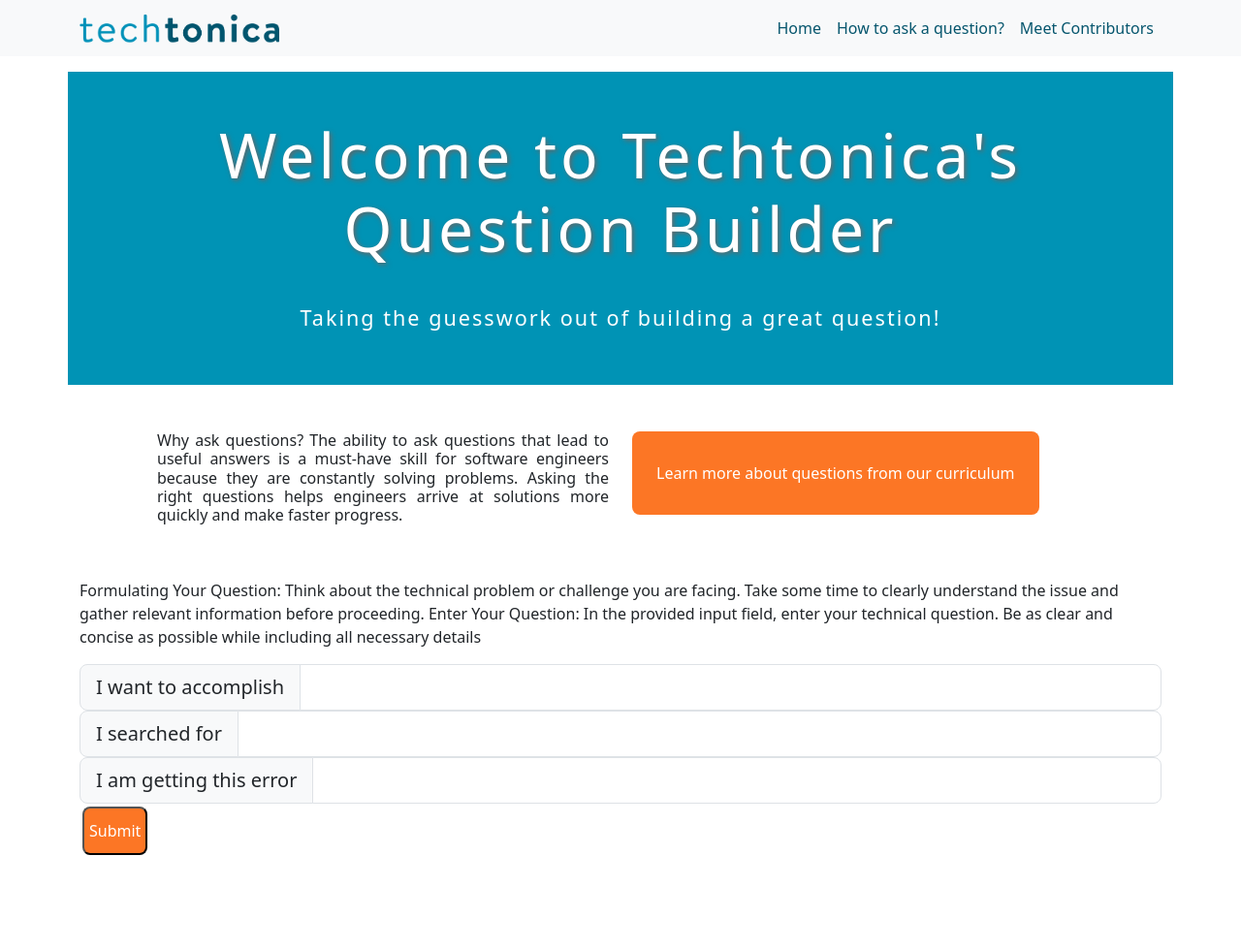
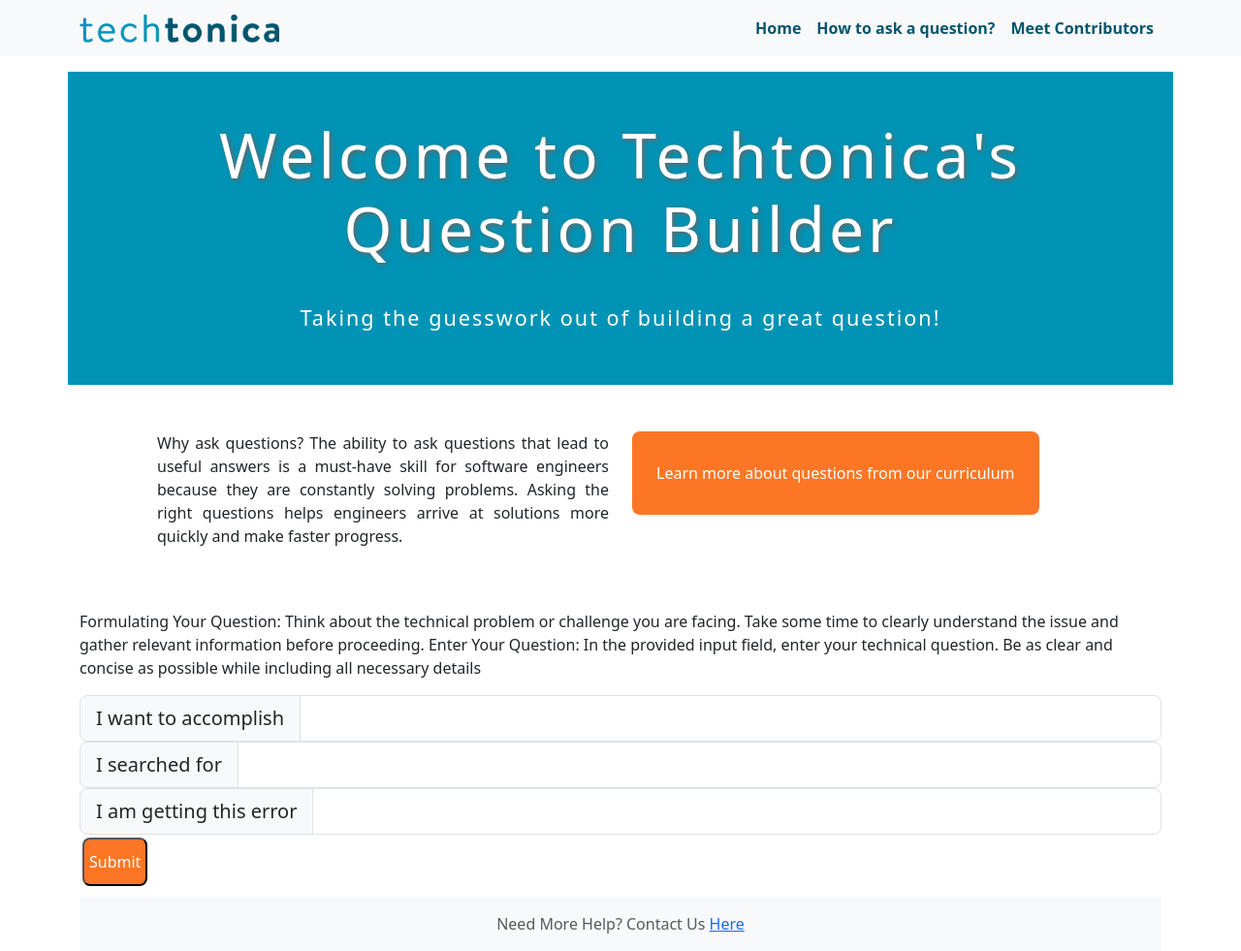
Before and after one commit to Roshanell/question-craft, a React (Vite) app in the folder client/: page / in a window 1280 px wide. Shown: the whole page at 97% size. Before the commit the page ends 893 px from the top, so only its background shows below. Built offline with nearby package versions, Linux system fonts and the light colour scheme; no server answers.

Commit message:
update media breakpoints

```diff
--- a/client/package.json
+++ b/client/package.json
@@ -15,6 +15,7 @@
     "bootstrap-icons": "^1.10.5",
     "react": "^18.2.0",
     "react-bootstrap": "^2.7.4",
+    "react-bootstrap-icons": "^1.10.3",
     "react-dom": "^18.2.0",
     "react-router-dom": "^6.11.2"
   },
--- a/client/src/components/AboutSection.jsx
+++ b/client/src/components/AboutSection.jsx
@@ -11,18 +11,18 @@
 
       {/* Card section */}
       <Container>
-        <Row>
+      <Row>
           <Col xs={12}>
             <Card className="mb-3">
               <Row noGutters>
-                <Col xs={4}>
-                  <Image src="https://miro.medium.com/v2/resize:fit:1000/format:webp/1*K4UH3KOsovJE7fzqdA23Fg.png"   style={{ maxWidth: '300px' }} roundedCircle className="p-3" />
+                <Col xs={12} sm={4} className="d-flex justify-content-center justify-content-sm-start">
+                  <Image src="https://miro.medium.com/v2/resize:fit:1000/format:webp/1*K4UH3KOsovJE7fzqdA23Fg.png" style={{ maxWidth: '100%', height: 'auto', width: '200px' }} roundedCircle className="p-3" />
                 </Col>
-                <Col xs={8}>
+                <Col xs={12} sm={8}>
                   <Card.Body>
                     <Card.Title>Meet Roshanell (she/her)</Card.Title>
                     <Card.Text>
-                    Roshanell is an inspiring educator-turned-software engineer, bringing a unique blend of skills to the tech industry. Her fascination with leveraging software tools to enrich classroom learning and streamline lesson-planning led her to Techtonica, an organization dedicated to nurturing diversity in tech. During her time at Techtonica, Roshanell developed an innovative AI-powered application to revolutionize educational practices, further blending her passion for technology and education. With her newly-minted coding skills and deep educational insights, Roshanell stands poised to make significant contributions to any tech team, bringing a fresh and impactful perspective to software development.
+                      Roshanell is an inspiring educator-turned-software engineer, bringing a unique blend of skills to the tech industry. Her fascination with leveraging software tools to enrich classroom learning and streamline lesson-planning led her to Techtonica, an organization dedicated to nurturing diversity in tech. During her time at Techtonica, Roshanell developed an innovative AI-powered application to revolutionize educational practices, further blending her passion for technology and education. With her newly-minted coding skills and deep educational insights, Roshanell stands poised to make significant contributions to any tech team, bringing a fresh and impactful perspective to software development.
                     </Card.Text>
                   </Card.Body>
                 </Col>
@@ -35,17 +35,13 @@
             <Card className="mb-3">
               <Row noGutters>
                 <Col xs={4}>
-                  <Image src="path_to_image2.jpg" roundedCircle className="p-3" />
+                  <Image src="https://miro.medium.com/v2/resize:fit:1000/format:webp/1*ZzUGWgV_iSVhWHHtQVPHSw.png"  style={{ maxWidth: '300px' }} roundedCircle className="p-3" />
                 </Col>
                 <Col xs={8}>
                   <Card.Body>
-                    <Card.Title>Card 2</Card.Title>
+                    <Card.Title>Meet Tanya (they/them)</Card.Title>
                     <Card.Text>
-                      Line 1<br />
-                      Line 2<br />
-                      Line 3<br />
-                      Line 4<br />
-                      Line 5
+                    A life-long learner, Tanya is passionate about the intersection between tech and humans. Prior to joining Techtonica, they served as a library assistant where they used their skills acquired from their anthropology degree to coordinate various community events and programs. Their curiosity in tech grew as they led digital literacy classes and began to immerse themselves in the HTML, CSS, and the world of tech. They are excited to integrate their previous skills with those learned at Techtonica in order to create inclusive tech spaces by and for underrepresented communities.
                     </Card.Text>
                   </Card.Body>
                 </Col>
--- a/client/src/components/AskingQuestions.jsx
+++ b/client/src/components/AskingQuestions.jsx
@@ -4,9 +4,9 @@
 	return (
 		<div className="row row_center">
             <div className="column">
-            <h6 className="justify">Why ask questions? The ability to ask questions that lead to useful answers is a must-have skill for
+            <p className="justify">Why ask questions? The ability to ask questions that lead to useful answers is a must-have skill for
             software engineers because they are constantly solving problems. Asking the right questions helps engineers arrive at
-            solutions more quickly and make faster progress.</h6>
+            solutions more quickly and make faster progress.</p>
             </div>
             <div className="column">
             <a href="https://github.com/Techtonica/curriculum/blob/main/onboarding/asking-good-questions.md"
--- a/client/src/components/Footer.jsx
+++ b/client/src/components/Footer.jsx
@@ -4,8 +4,13 @@
 const Footer = () => {
   return (
     <footer className="footer mt-auto py-3 bg-light">
-      <div className="container d-flex justify-content-center align-items-center">
-        <span className="text-muted"> Need More Help? Contact Us <Link to="/about">Here</Link> </span>
+      <div
+        className="container d-flex justify-content-center align-items-center"
+        style={{ borderRadius: '100px' }}
+      >
+        <span className="text-muted">
+          Need More Help? Contact Us <Link to="/about">Here</Link>
+        </span>
       </div>
     </footer>
   );
--- a/client/src/components/NavBar.css
+++ b/client/src/components/NavBar.css
@@ -6,3 +6,7 @@
   .link-style:hover {
     color: #3ca1c1; /* Lightened color when hovering */
   }
+
+.nav-link {
+  font-weight: bold;
+}
--- a/client/src/components/NavBar.jsx
+++ b/client/src/components/NavBar.jsx
@@ -27,9 +27,9 @@
           <Navbar.Toggle aria-controls="basic-navbar-nav" />
                 <Navbar.Collapse id="basic-navbar-nav">
                     <Nav className="ms-auto">
-                      <Link className="nav-link" to='/' style={{ color: '#05556d' }} >Home</Link>
-                      <a className="nav-link" href="https://github.com/Techtonica/curriculum/blob/main/onboarding/asking-good-questions.md" style={{ color: '#05556d' }} >How to ask a question?</a>
-                      <Link className="nav-link" to='/about' style={{ color: '#05556d' }} >Meet Contributors </Link>
+                      <Link className="nav-link" to='/'style={{ color: '#05556d', fontWeight: 'bold' }} >Home</Link>
+                      <a className="nav-link" href="https://github.com/Techtonica/curriculum/blob/main/onboarding/asking-good-questions.md"style={{ color: '#05556d', fontWeight: 'bold' }} >How to ask a question?</a>
+                      <Link className="nav-link" to='/about' style={{ color: '#05556d', fontWeight: 'bold' }} >Meet Contributors </Link>
                     </Nav>
                 </Navbar.Collapse>
             </Container>
--- a/client/src/pages/About.jsx
+++ b/client/src/pages/About.jsx
@@ -1,7 +1,12 @@
+import AboutSection from "../components/AboutSection";
+import Footer from "../components/Footer";
+
 const About = () => {
     return (
         <div>
             <h1>About Me</h1>
+            <AboutSection />
+            <Footer />
         </div>
     );
 };
--- a/client/src/pages/Home.jsx
+++ b/client/src/pages/Home.jsx
@@ -2,6 +2,8 @@
 import QuestionForm from "../components/form";
 import Response from "../components/Response";
 import AskingQuestions from "../components/AskingQuestions";
+import Footer from "../components/Footer";
+
 const Home = () => {
     return (
         <div>
@@ -9,6 +11,7 @@
             <AskingQuestions />
             <QuestionForm />
             <Response />
+            <Footer />
         </div>
     );
 };
```
Also changed, not shown: 1 other file (tests, documents, lock files or other folders).
